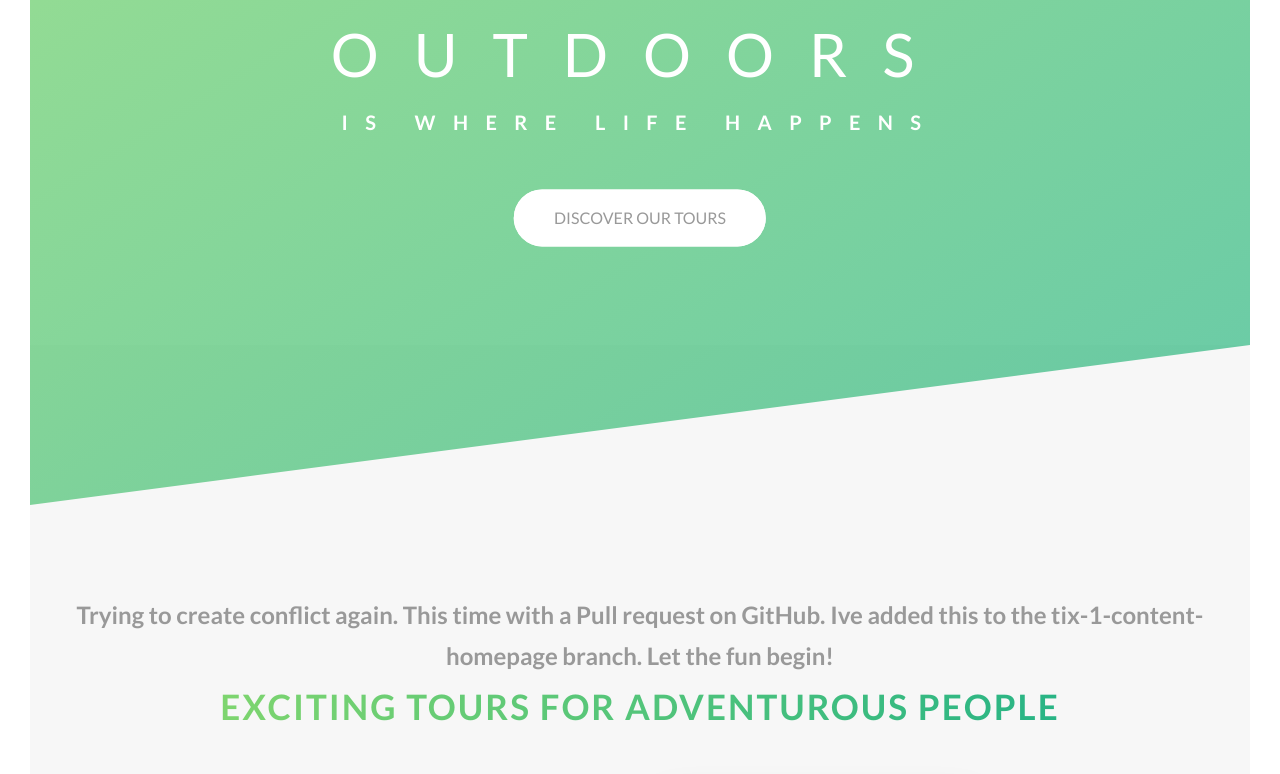
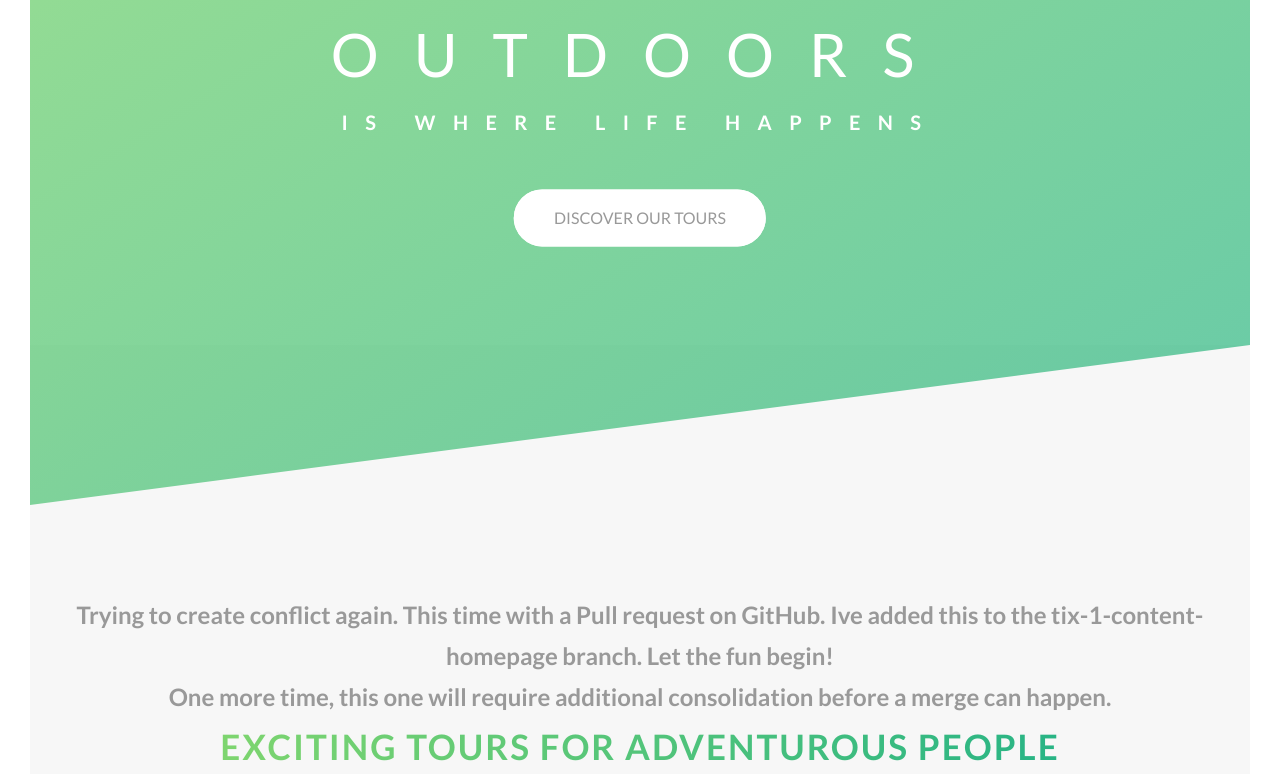
Before and after one commit to adrianjacinto101/p1-natours, a website: page index.html in a window 1280 px wide. Shown: the part 285-1059 px from the top of the page. Drawn offline with Linux system fonts and the light colour scheme.

Commit message:
Pull Approval Test

```diff
--- a/index.html
+++ b/index.html
@@ -44,7 +44,9 @@ npm run compile:sass
           <h2>
             Trying to create conflict again. This time with a Pull request on
             GitHub. Ive added this to the tix-1-content-homepage branch. Let the
-            fun begin!
+            fun begin!<br />
+            One more time, this one will require additional consolidation before
+            a merge can happen.
           </h2>
           <h2 class="heading-secondary">
             Exciting tours for adventurous people
```
